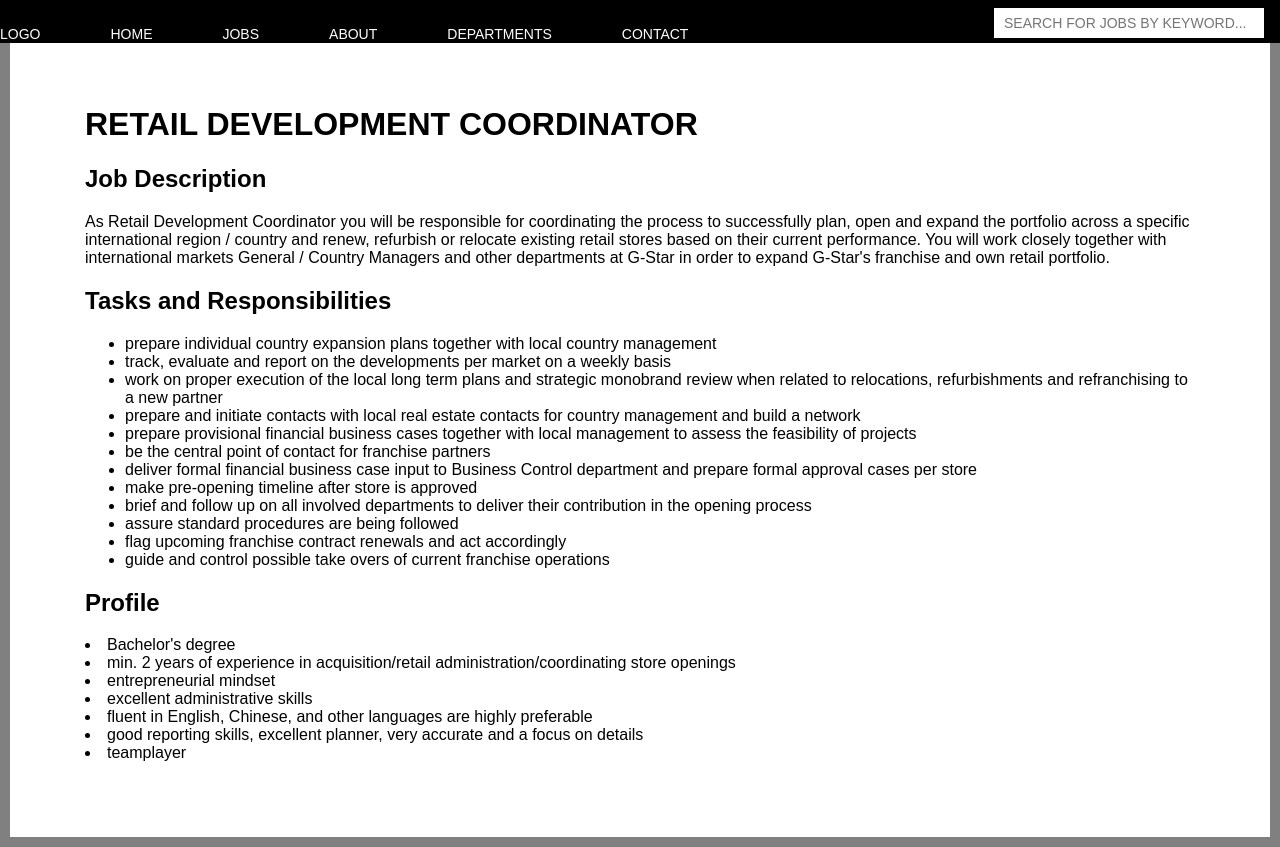
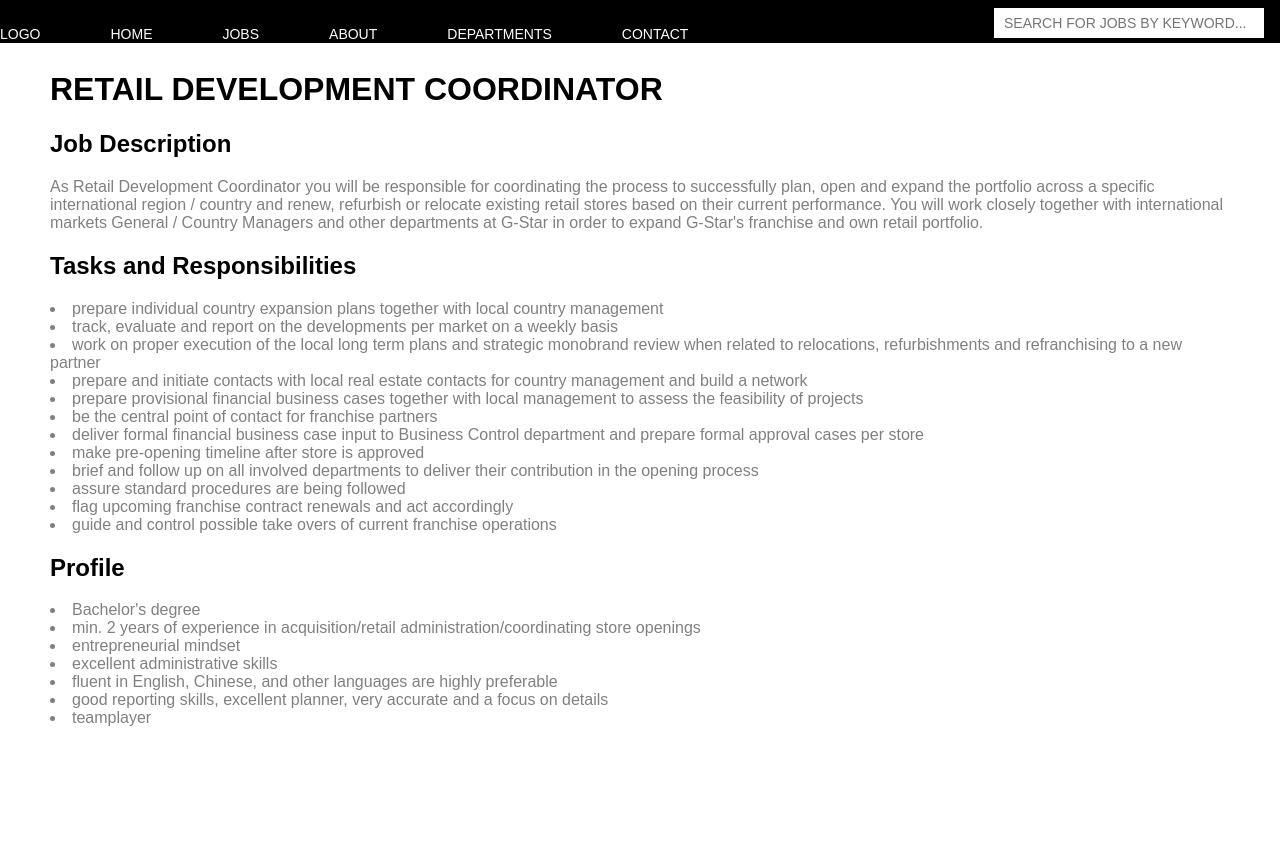
Before and after one commit to singhp1992/endouble, a React (Create React App) app: page / in a window 1280 px wide. After the commit the page ends 800 px from the top, so only its background shows below. Built offline with nearby package versions, Linux system fonts and the light colour scheme; the HTML template or start-up script is replaced by a standard one.

Commit message:
changed font colors on apply page

```diff
--- a/src/App.js
+++ b/src/App.js
@@ -8,6 +8,7 @@ import Apply from './components/ApplyForm'
 class App extends Component {
   render() {
     return (
+
       <div>
         <TopBar />
         <Apply />
--- a/src/components/ApplyForm.jsx
+++ b/src/components/ApplyForm.jsx
@@ -22,7 +22,7 @@ class Apply extends PureComponent {
             <h2>
                 Tasks and Responsibilities
             </h2>
-            <ul>
+
                 <li>prepare individual country expansion plans together with local country management</li>
                 <li>track, evaluate and report on the developments per market on a weekly basis</li>
                 <li>work on proper execution of the local long term plans and strategic monobrand review when related to relocations, refurbishments and refranchising to a new partner </li>
@@ -36,7 +36,7 @@ class Apply extends PureComponent {
                 <li>assure standard procedures are being followed </li>
                 <li>flag upcoming franchise contract renewals and act accordingly </li>
                 <li>guide and control possible take overs of current franchise operations </li>
-            </ul>
+
             <h2>
                 Profile
             </h2>
--- a/src/components/apply.css
+++ b/src/components/apply.css
@@ -1,10 +1,14 @@
 .content {
-    /* background-color: grey; */
-    /* width: 300px; */
-    border: 10px solid grey ;
-    padding-top: 75px;
-    padding-right: 75px;
-    padding-bottom: 75px;
-    padding-left: 75px;
-    margin: 0 0 0 0;
+    padding-top: 50px;
+    padding-right: 50px;
+    padding-bottom: 50px;
+    padding-left: 50px;
 }
+
+div li {
+    color: #808080
+}
+
+div p {
+    color: #808080
+}
--- a/src/components/layout/TopBar.jsx
+++ b/src/components/layout/TopBar.jsx
@@ -29,6 +29,7 @@ const TopBar = () => {
                     <input type="text" placeholder="SEARCH FOR JOBS BY KEYWORD..."></input>
                 </ul>
             </nav>
+
         </div>
 
 
```
